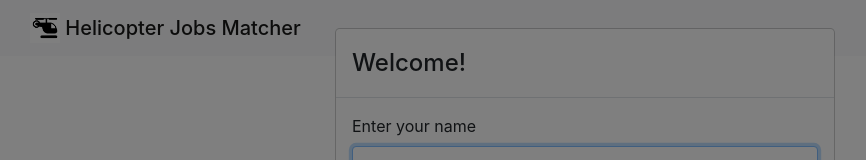
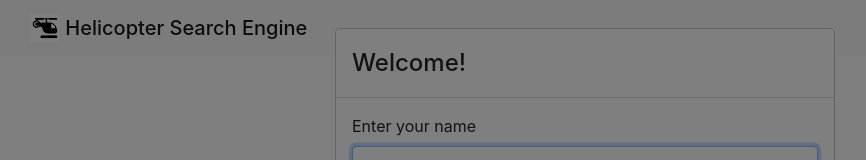
Before and after one commit to oliverslade/dynamo-hack-team-one, an Angular app: page / in a window 1280 px wide. Shown: the top 160 px of the page, without its empty margins (55-921 px from the left). Built offline with nearby package versions, Linux system fonts and the light colour scheme.

Commit message:
Update app.component.ts

```diff
--- a/src/app/app.component.ts
+++ b/src/app/app.component.ts
@@ -7,7 +7,7 @@ import { Component } from '@angular/core';
       <div class="container">
         <h1 class="navbar-brand mb-0" href="#">
           <img src="assets/logo.png" width="30" height="30" class="d-inline-block align-top" alt="">
-          Helicopter Jobs Matcher
+          Helicopter Search Engine
         </h1>
       </div>
     </nav>
```
